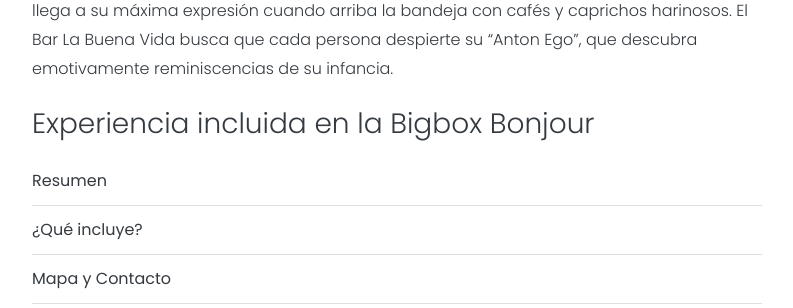
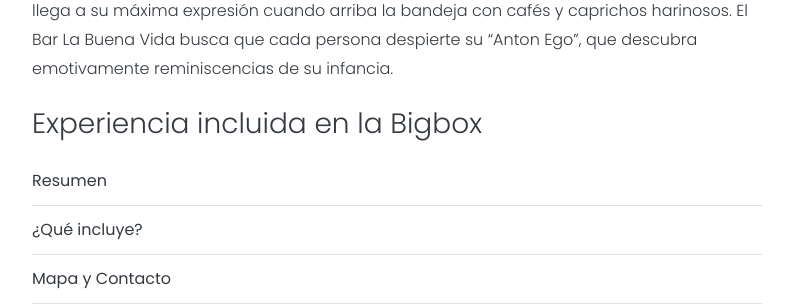
Before and after one commit to mena-hub/challenge_bigbox, a Django app: page /box/1280/activity/1289 in a window 1280 px wide. Shown: the part 661-969 px from the top of the page, without its empty margins (243-1036 px from the left). Run offline with Django 3.2, Linux system fonts and the light colour scheme; data comes from the database, SQL or seed files in the repository; some libraries are stand-ins or nearby versions.

Commit message:
Some changes: activity_detail.html

```diff
--- a/bigbox/templates/bigbox/activity_detail.html
+++ b/bigbox/templates/bigbox/activity_detail.html
@@ -9,7 +9,7 @@
                 <div class="text-dark">
                     <h2 class="pb-2">{{ relation.name }}</h2>
                     <p>{{ relation.description }}</p>
-                    <h3 class="py-2">Experiencia incluida en la Bigbox Bonjour</h3>
+                    <h3 class="py-2">Experiencia incluida en la Bigbox</h3>
                     <ul class="list-group list-group-flush">
                         <li class="list-group-item">Resumen</li>
                         <li class="list-group-item">¿Qué incluye?</li>
```
